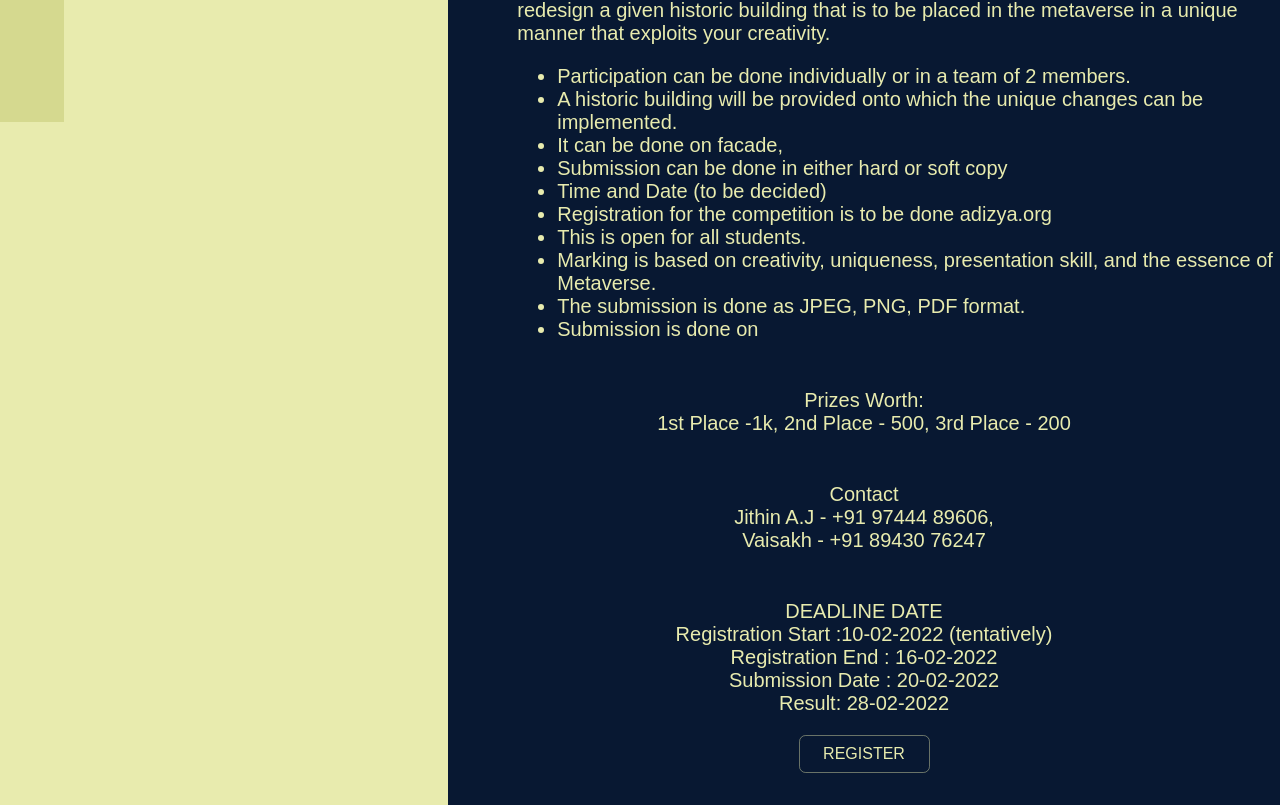
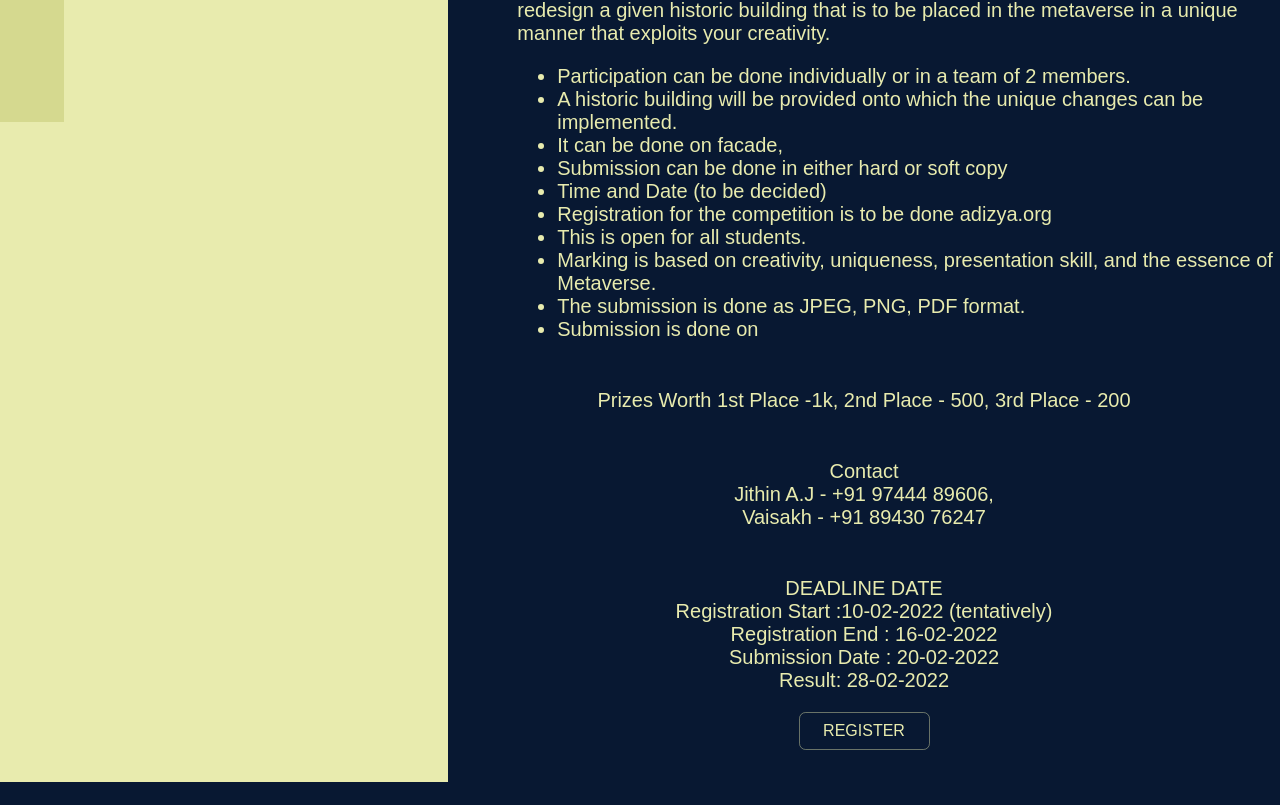
Before and after one commit to DastaanDZ/Adizya, a Next.js app: page /lectures in a window 1280 px wide. Shown: the part 678-1483 px from the top of the page. After the commit the page ends 1460 px from the top, so only its background shows below. Built offline with nearby package versions, Linux system fonts and the light colour scheme; no server answers; sample sign-in values are in the browser's storage.

Commit message:
added routing to sidebars

```diff
--- a/components/sidebar/Sidebar.js
+++ b/components/sidebar/Sidebar.js
@@ -5,31 +5,27 @@ import Larr from "../../assets/Larr"
 
 import styles from '../sidebar/sidebar.module.css'
 
-const Sidebar = (sidebar) => {
-
-    console.log(sidebar);
+const Sidebar = ({show, onClick}) => {
 
     return (
         <>
         <div>
-        <div className={sidebar.sidebar ? styles.side_menu_active : styles.side_menu }>
+        <div className={show ? styles.side_menu_active : styles.side_menu }>
         <ul className={styles.ul}>
             {SidebarData.map((items, index) =>{
                 return(
-                    <li key={index} className={styles.li}>
-                        <Link href={items.path}>
+                    <li key={index} className={styles.li} onClick={() => onClick(items)}>
                         <a className={styles.a}>
                         <h3 className={styles.sidebar_title}>
                         {items.title}
                         </h3>
                         </a>
-                        </Link>
                     </li>
                 )
             })}
         </ul>
         </div>
-        <div className={sidebar.sidebar ? styles.hidden_active : styles.hidden }>
+        <div className={show ? styles.hidden_active : styles.hidden }>
             <p className={styles.hidden_p}>Heelo</p>
         </div>
         </div>
--- a/data/SidebarData.js
+++ b/data/SidebarData.js
@@ -2,31 +2,38 @@
 const SidebarData = [
     {
         title:'Revamp',
-        path:'/lectures/Lec1',
+        component: 'event1',
+        value: 'revamp'
     },
     {
         title:'Junk Drawer ',
-        path:'/lectures/Lec2',
+        component: 'event2',
+        value: 'junkdrawer'
     },
     {
         title:'Monometria',
-        path:'/',
+        component: 'event3',
+        value: 'monometria'
     },
     {
         title:'Faux-paw-gleam',
-        path:'/',
+        component:'event4',
+        value: 'fauxpawgleam'
     },
     {
         title:'Confero Veritas',
-        path:'/',
+        component: 'event5',
+        value: 'conferoveritas'
     },
     {
         title:'Resonate',
-        path:'/',
+        component: 'event6',
+        value: 'resonate'
     },
     {
         title:'Coming Soon...',
-        path:'/',
+        component: 'event7',
+        value: 'comingsoon'
     }
 ]
 
--- a/pages/lectures/Lec1.js
+++ b/pages/lectures/Lec1.js
@@ -8,57 +8,62 @@ const Lec1 = () => {
 			<div>
 				<div className={styles.title}>
 					<h1 className={styles.h1}>Revamp</h1>
-       <hr className={styles.hr}/>
+					<hr className={styles.hr} />
 				</div>
 				<div className={styles.info}>
 					<div className={styles.pic_container}>
 						<div className={styles.pic12_container}>
-        <img src={lec3.src} alt="xxx" className={styles.pic1} />
+							<img src={lec3.src} alt='xxx' className={styles.pic1} />
 						</div>
 						<div className={styles.pic12_container}>
-        <img src={lec3.src} alt="xxx" className={styles.pic2} />
+							<img src={lec3.src} alt='xxx' className={styles.pic2} />
 						</div>
 					</div>
-        <p className={styles.desc}>In the journey to find a future in the digital world without limitations and bounds, we should not leave our past behind. As Marcus Garvey rightly said, people without the knowledge of their past are like trees without roots. Here we are trying to revamp our pasts to merge with the future without forgetting our roots.
-
-                                  Event Description:
-                                  To redesign a given historic building that is to be placed in the metaverse in a unique manner that exploits your creativity.
-
+					<p className={styles.desc}>
+						In the journey to find a future in the digital world without limitations and bounds, we should
+						not leave our past behind. As Marcus Garvey rightly said, people without the knowledge of their
+						past are like trees without roots. Here we are trying to revamp our pasts to merge with the
+						future without forgetting our roots. Event Description: To redesign a given historic building
+						that is to be placed in the metaverse in a unique manner that exploits your creativity.
 						<ul>
 							<li>Participation can be done individually or in a team of 2 members.</li>
-      <li>A historic building will be provided onto which the unique changes can be implemented.</li>
+							<li>
+								A historic building will be provided onto which the unique changes can be implemented.
+							</li>
 							<li>It can be done on facade, </li>
 							<li>Submission can be done in either hard or soft copy</li>
 							<li>Time and Date (to be decided)</li>
 							<li>Registration for the competition is to be done adizya.org</li>
 							<li>This is open for all students.</li>
-      <li>Marking is based on creativity, uniqueness, presentation skill, and the essence of Metaverse.</li>
+							<li>
+								Marking is based on creativity, uniqueness, presentation skill, and the essence of
+								Metaverse.
+							</li>
 							<li>The submission is done as JPEG, PNG, PDF format.</li>
 							<li>Submission is done on </li>
 						</ul>
 					</p>
 
-<p className={styles.desc_info}>
-Prizes Worth:<br></br>
-1st Place -1k, 2nd Place - 500, 3rd Place - 200
-</p>
+           <h4 className={styles.desc_info}>Prizes Worth 1st Place -1k, 2nd Place - 500, 3rd Place - 200</h4>
 
 					<p className={styles.desc_info}>
 						Contact<br></br>
 						Jithin A.J - +91 97444 89606, <br></br>
-Vaisakh   - +91 89430 76247<br></br>
+						Vaisakh - +91 89430 76247<br></br>
 					</p>
 
 					<p className={styles.desc_info}>
 						DEADLINE DATE<br></br>
 						Registration Start :10-02-2022 (tentatively)<br></br>
-Registration End  : 16-02-2022<br></br>
-Submission Date  : 20-02-2022<br></br>
+						Registration End : 16-02-2022<br></br>
+						Submission Date : 20-02-2022<br></br>
 						Result: 28-02-2022
 					</p>
 				</div>
 				<div className={styles.btn_container}>
-       <a href='#' className={styles.register_btn}>REGISTER</a>
+					<a href='#' className={styles.register_btn}>
+						REGISTER
+					</a>
 				</div>
 			</div>
 		</>
--- a/pages/lectures/index.js
+++ b/pages/lectures/index.js
@@ -1,39 +1,75 @@
-import { useState } from "react"
-import Link from "next/link"
+import { useState } from 'react'
+import Link from 'next/link'
 
-import Sidebar from "../../components/sidebar/Sidebar"
-import Larr from "../../assets/Larr"
-import Lec1 from "./Lec1"
+import Sidebar from '../../components/sidebar/Sidebar'
+import Larr from '../../assets/Larr'
+import Lec1 from './Lec1'
+import Lec2 from './Lec2'
+import Lec3 from './Lec3'
+import Lec4 from './Lec4'
+import Lec5 from './Lec5'
+import Lec6 from './Lec6'
+import Lec7 from './Lec7'
 import icon from '../../assets/images/icon.png'
 
 import styles from '../lectures/lectures.module.css'
-import { useRouter } from "next/router"
+import { useRouter } from 'next/router'
 
 const Index = () => {
-
 	const router = useRouter()
 
 	const [sidebar, setSidebar] = useState(true)
+	const [event, setEvent] = useState('event1')
 
-    const showSidebar = () => setSidebar(!sidebar);
+	const showSidebar = () => setSidebar(!sidebar)
+  function handleSidebarClick(item) {
+    if(item.component != 'event7')
+    setEvent(item.component)
+  }
+
+	function showEvent(event) {
+		switch (event) {
+			case 'event1':
+				return <Lec1 />
+				break
+			case 'event2':
+				return <Lec2 />
+				break
+			case 'event3':
+				return <Lec3 />
+				break
+			case 'event4':
+				return <Lec4 />
+				break
+			case 'event5':
+				return <Lec5 />
+				break
+			case 'event6':
+				return <Lec6 />
+				break
+			case 'event7':
+				return <Lec7 />
+				break
+		}
+	}
 
 	return (
 		<>
 			<div className={styles.container}>
 				<div className={styles.mob_nav}>
 					<div className={styles.ihl_container}>
-            <Link href="/">
-              <img src={icon.src} alt="xxx" className={styles.icon} />
+						<Link href='/'>
+							<img src={icon.src} alt='xxx' className={styles.icon} />
 						</Link>
 						<div className={styles.home_login_container}>
-              <Link href="/">
+							<Link href='/'>
 								<p className={styles.login}>Home</p>
 							</Link>
 							<p
 								className={styles.login}
 								onClick={() => {
-                  logout();
-                  router.push("/");
+									logout()
+									router.push('/')
 								}}
 							>
 								Logout
@@ -41,24 +77,24 @@ const Index = () => {
 						</div>
 					</div>
 					<div className={styles.open_mob}>
-                    <Larr onClick={showSidebar}/>
+						<Larr onClick={showSidebar} />
 					</div>
 				</div>
-            <Sidebar sidebar={sidebar}/>
+				<Sidebar show={sidebar} onClick={handleSidebarClick} />
 				<div className={styles.page}>
 					<div className={styles.nav}>
-            <Link href="/">
-              <img src={icon.src} alt="xxx" className={styles.icon} />
+						<Link href='/'>
+							<img src={icon.src} alt='xxx' className={styles.icon} />
 						</Link>
 						<div className={styles.home_login_container}>
-              <Link href="/">
+							<Link href='/'>
 								<p className={styles.login}>Home</p>
 							</Link>
 							<p
 								className={styles.login}
 								onClick={() => {
-                  logout();
-                  router.push("/");
+									logout()
+									router.push('/')
 								}}
 							>
 								Logout
@@ -66,12 +102,11 @@ const Index = () => {
 						</div>
 					</div>
 					<div className={styles.open}>
-                    <Larr onClick={showSidebar}/>
+						<Larr onClick={showSidebar} />
 					</div>
-                <Lec1/>
+					{showEvent(event)}
 				</div>
 			</div>
-
 		</>
 	)
 }
--- a/pages/lectures/lec1.module.css
+++ b/pages/lectures/lec1.module.css
@@ -27,6 +27,19 @@
 }
 
 .desc_info {
+  font-family: "Raleway", sans-serif !important;
+  font-style: normal;
+  font-weight: 500;
+  font-size: 20px;
+  color: #e8ebae;
+  animation: 2s fadeIn;
+  animation-fill-mode: forwards;
+
+  visibility: hidden;
+  text-align: center;
+  margin-top: 3rem;
+}
+.desc_info_1 {
   font-family: "Raleway", sans-serif !important;
   font-style: normal;
   font-weight: 500;
```
Lines whose indentation alone changed are shown as unchanged.
